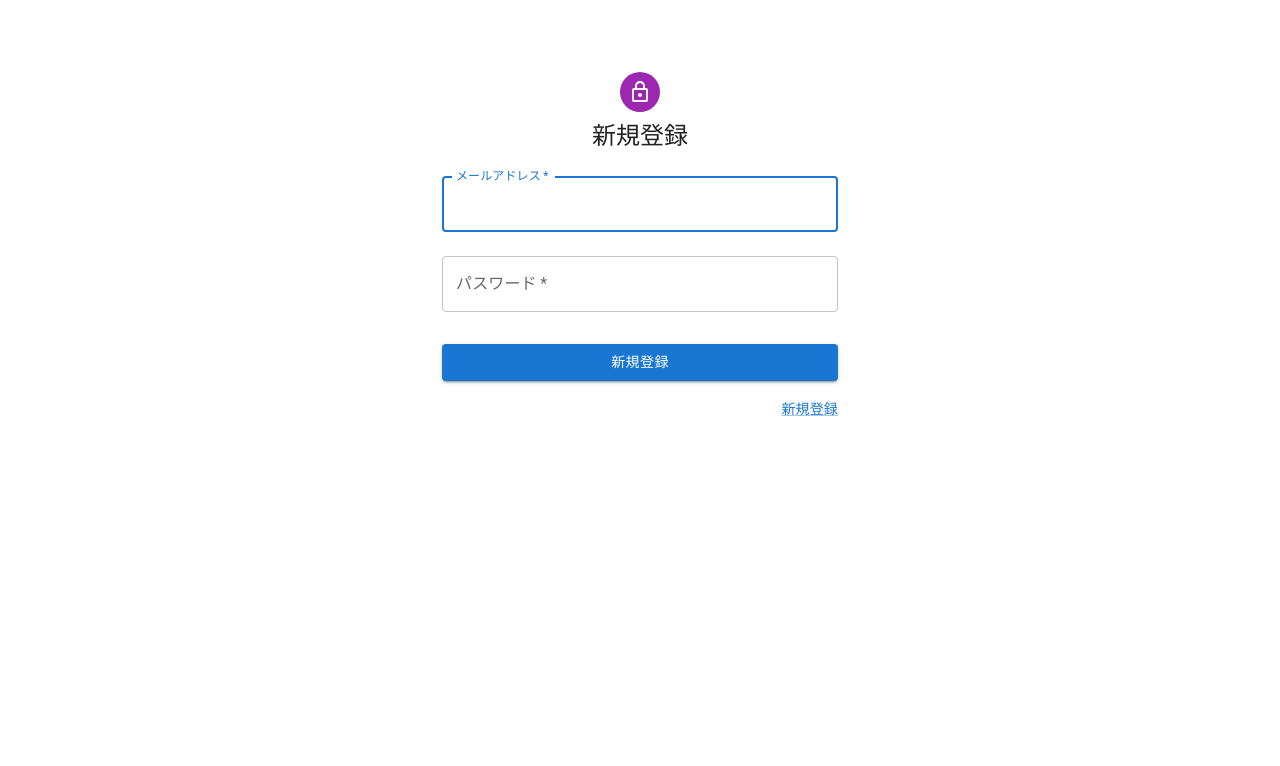
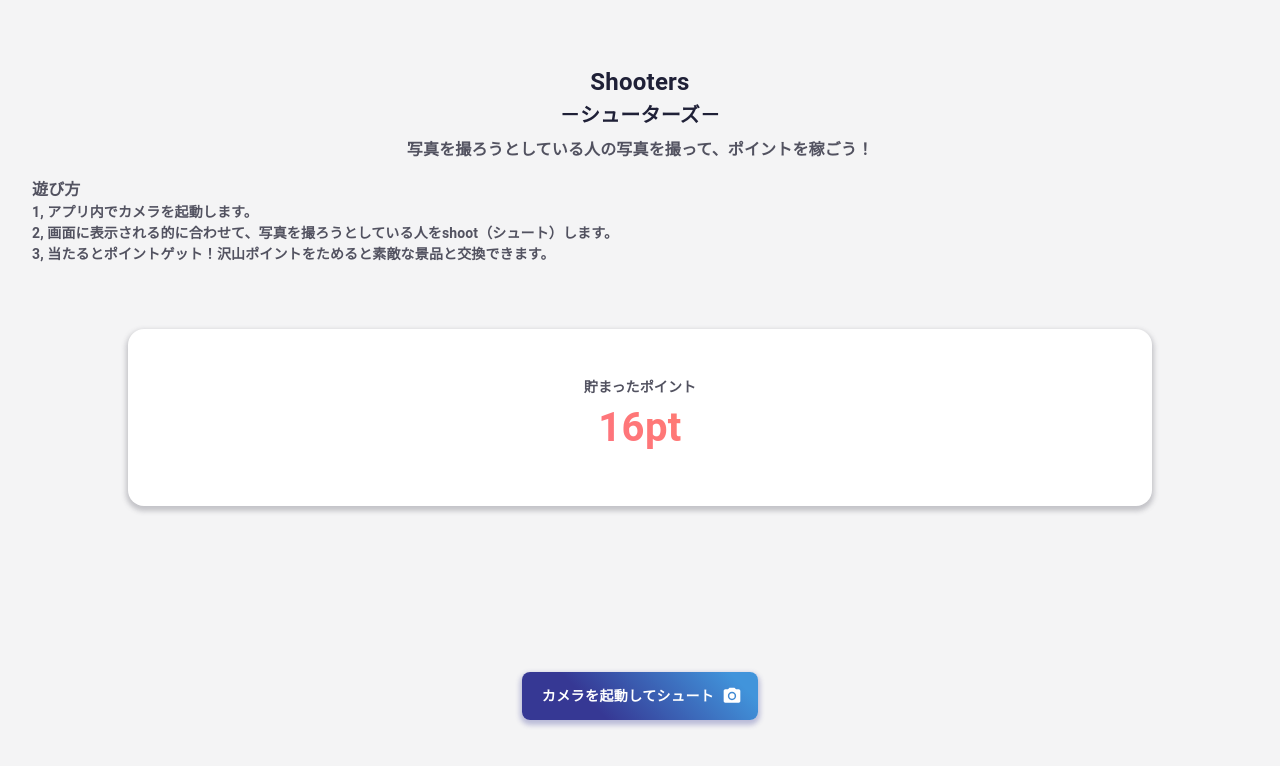
Before and after one commit to Hide-nu/mitsuiHackathon, a React (Create React App) app in the folder hackathon/: page / in a window 1280 px wide. Shown: the top 766 px of the page. Built offline with nearby package versions, Linux system fonts and the light colour scheme.

Commit message:
add: homepage

```diff
--- a/hackathon/package.json
+++ b/hackathon/package.json
@@ -8,6 +8,7 @@
     "@mui/icons-material": "^5.0.4",
     "@mui/material": "^5.0.0-rc.1",
     "@mui/styled-engine-sc": "^5.0.0-rc.1",
+    "@mui/styles": "^5.0.1",
     "@testing-library/jest-dom": "^5.11.4",
     "@testing-library/react": "^11.1.0",
     "@testing-library/user-event": "^12.1.10",
--- a/hackathon/src/App.js
+++ b/hackathon/src/App.js
@@ -2,10 +2,12 @@ import logo from './logo.svg';
 import './App.css';
 import loginPage from './pages/loginPage/loginPage';
 import signUpPage from './pages/signUpPage/signUpPage';
+import homePage from './pages/homePage/homePage'
 
 function App() {
   // return loginPage();
-  return signUpPage();
+  // return signUpPage();
+  return homePage();
   // return (
   //   <div className="App">
   //     <header className="App-header">
--- a/hackathon/src/index.css
+++ b/hackathon/src/index.css
@@ -1,3 +1,11 @@
+html, body, #app, #app>div {
+  height: 100%
+}
+
+body > #root > div {
+  height: 100vh;
+}
+
 body {
   margin: 0;
   font-family: -apple-system, BlinkMacSystemFont, 'Segoe UI', 'Roboto', 'Oxygen',
--- a/hackathon/src/pages/homePage/homePage.jsx
+++ b/hackathon/src/pages/homePage/homePage.jsx
@@ -0,0 +1,103 @@
+import React from 'react';
+import Button from '@mui/material/Button';
+import CssBaseline from '@mui/material/CssBaseline';
+import Box from '@mui/material/Box';
+import Typography from '@mui/material/Typography';
+import Container from '@mui/material/Container';
+import PhotoCamera from '@mui/icons-material/PhotoCamera';
+import { withStyles } from '@mui/styles';
+import { createTheme, ThemeProvider, styled } from '@mui/material/styles';
+
+const theme = createTheme({
+});
+
+const homePage = () => {
+  const GradientText = withStyles({
+    root: {
+      fontSize: 40,
+      textAlign: 'center',
+      fontWeight: 700,
+      background: "-webkit-linear-gradient(45deg, #FE6B8B 30%, #FF8E53 90%)",
+      WebkitBackgroundClip: "text",
+      WebkitTextFillColor: "transparent"
+    }
+  })(Typography);
+
+  const GradientButton = styled(Button)({
+    background: 'linear-gradient(45deg, #363894 30%, #4194db 90%)',
+    border: 0,
+    borderRadius: 8,
+    boxShadow: '0 3px 5px 2px rgba(54, 56, 148, .3)',
+    color: 'white',
+    width: '100%',
+    fontWeight: 600,
+    padding: '12px 20px',
+  });
+
+
+  return (
+    <ThemeProvider theme={theme}>
+      <CssBaseline />
+      <Box
+        sx={{
+          paddingTop: 8,
+          height: '100%',
+          display: 'flex',
+          flexDirection: 'column',
+          alignItems: 'center',
+          justifyContent: 'center',
+          alignContent: 'center',
+          backgroundColor: '#f4f4f5',
+        }}
+      >
+        <Typography sx={{ fontSize: 24, color: '#1f2037', fontWeight: 600 }}>
+          Shooters
+        </Typography>
+        <Typography sx={{ fontSize: 20, color: '#1f2037', fontWeight: 600, marginBottom: 1, }}>
+          －シューターズ－
+        </Typography>
+        <Typography sx={{ fontSize: 16, color: '#525260', fontWeight: 600, marginBottom: 2, paddingRight: 4, paddingLeft: 4, textAlign: 'center' }}>
+          写真を撮ろうとしている人の写真を撮って、ポイントを稼ごう！
+        </Typography>
+        <Typography sx={{ fontSize: 16, color: '#525260', fontWeight: 600, alignSelf: 'flex-start', paddingRight: 4, paddingLeft: 4 }}>
+          遊び方
+        </Typography>
+        <Typography sx={{ fontSize: 14, color: '#525260', fontWeight: 600, alignSelf: 'flex-start', paddingRight: 4, paddingLeft: 4 }}>
+          1, アプリ内でカメラを起動します。
+        </Typography>
+        <Typography sx={{ fontSize: 14, color: '#525260', fontWeight: 600, alignSelf: 'flex-start', paddingRight: 4, paddingLeft: 4 }}>
+          2, 画面に表示される的に合わせて、写真を撮ろうとしている人をshoot（シュート）します。
+        </Typography>
+        <Typography sx={{ fontSize: 14, color: '#525260', fontWeight: 600, alignSelf: 'flex-start', paddingRight: 4, paddingLeft: 4, marginBottom: 8, }}>
+          3, 当たるとポイントゲット！沢山ポイントをためると素敵な景品と交換できます。
+        </Typography>
+        <Box
+          sx={{
+            paddingTop: 6,
+            paddingBottom: 6,
+            justifyContent: 'center',
+            flexDirection: 'column',
+            backgroundColor: '#ffffff',
+            borderRadius: 4,
+            width: '80%',
+            boxShadow: '0 3px 5px 2px rgba(82, 82, 96, .3)',
+          }}
+        >
+          <Typography sx={{ fontSize: 14, color: '#525260', fontWeight: 600, textAlign: 'center', alignSelf: 'center', marginRight: 'auto', marginLeft: 'auto' }}>
+            貯まったポイント
+          </Typography>
+          <GradientText>
+            16pt
+          </GradientText>
+        </Box>
+        <Box sx={{ marginTop: 'auto', marginBottom: '80px' }}>
+          <GradientButton fullWidth endIcon={<PhotoCamera />}>
+            カメラを起動してシュート
+          </GradientButton>
+        </Box>
+      </Box>
+    </ThemeProvider >
+  );
+}
+
+export default homePage;
--- a/hackathon/src/pages/signUpPage/signUpPage.jsx
+++ b/hackathon/src/pages/signUpPage/signUpPage.jsx
@@ -9,9 +9,6 @@ import Box from '@mui/material/Box';
 import LockOutlinedIcon from '@mui/icons-material/LockOutlined';
 import Typography from '@mui/material/Typography';
 import Container from '@mui/material/Container';
-import { createTheme, ThemeProvider } from '@mui/material/styles';
-
-const theme = createTheme();
 
 const signUpPage = () => {
   const handleSubmit = (event) => {
@@ -25,7 +22,6 @@ const signUpPage = () => {
   };
 
   return (
-    <ThemeProvider theme={theme}>
     <Container component="main" maxWidth="xs">
       <CssBaseline />
       <Box
@@ -83,7 +79,6 @@ const signUpPage = () => {
         </Box>
       </Box>
     </Container>
-    </ThemeProvider>
   );
 }
 
```
Also changed, not shown: 1 other file (tests, documents, lock files or other folders). Lines whose indentation alone changed are shown as unchanged.
